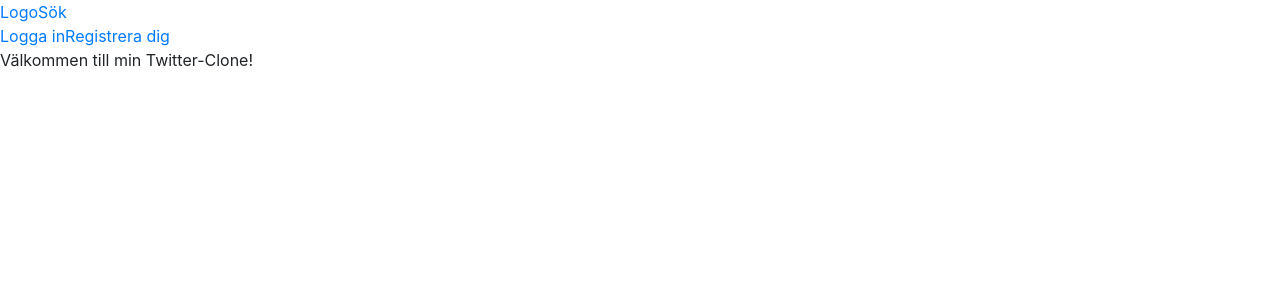
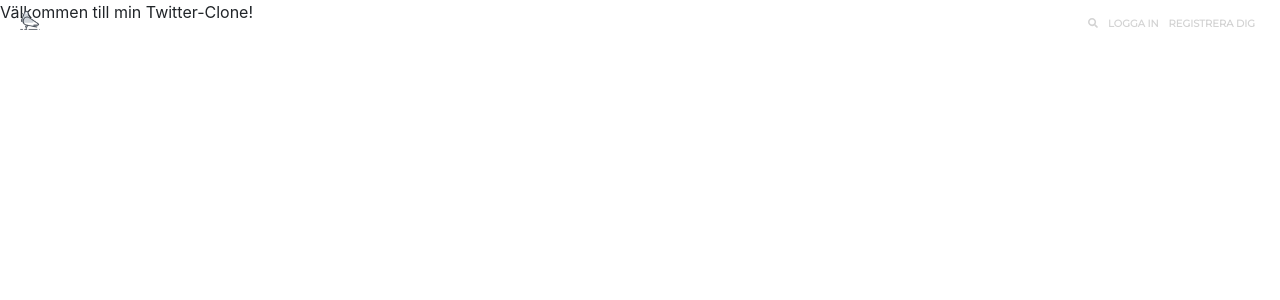
Before and after one commit to astridsinabian/u11-fullstack-astridsinabian, a React (Create React App) app in the folder client/: page / in a window 1280 px wide. Shown: the top 300 px of the page. Built offline with nearby package versions, Linux system fonts and the light colour scheme.

Commit message:
Navbar styling

```diff
--- a/client/src/App.css
+++ b/client/src/App.css
@@ -21,3 +21,7 @@
     font-size: 14px;
     background-color: transparent;
 }
+
+.dropdown button::after {
+    margin: 0;
+}
--- a/client/src/components/NavBar.jsx
+++ b/client/src/components/NavBar.jsx
@@ -2,6 +2,64 @@ import React, { Component } from "react";
 import { Link } from "react-router-dom";
 import AuthService from "./AuthService";
 import { withRouter } from "react-router-dom";
+import iconPigeon from '../assets/icons8-pigeon.png';
+import styled from 'styled-components';
+import { FontAwesomeIcon } from '@fortawesome/react-fontawesome';
+
+const StyledNav = styled.nav`
+  @import url('https://fonts.googleapis.com/css?family=Montserrat&display=swap');
+
+  display: flex;
+  justify-content: space-between;
+  position: fixed;
+  top: 0;
+  width: 100%;
+  overflow: hidden;
+
+  font-family: 'Montserrat', sans-serif;
+`;
+
+const StyledImg = styled.img`
+  padding: 10px 0px 10px 20px;
+`;
+
+const OtherLinks = styled.span`
+  display: flex;
+  padding: 10px;
+`;
+
+const StyledNavLink = styled(Link)`
+  padding: 5px;
+  color: lightgray;
+  font-weight: bold;
+  text-transform: uppercase;
+  font-size: 10px;
+
+  &:hover {
+    color: #fabd7c;
+    text-decoration: none;
+  }
+`;
+
+const StyledSpan = styled.span`
+  padding-right: 10px;
+`;
+
+const LogoutButton = styled.button`
+  background: none;
+  margin: 0;
+  padding: 0 5px;
+  border: 0;
+
+  color: lightgray;
+  font-weight: bold;
+  font-size: 13px;
+
+  &:hover {
+    color: #fabd7c;
+    text-decoration: none;
+  }
+`;
 
 class NavBar extends Component {
   constructor(props) {
@@ -25,34 +83,40 @@ class NavBar extends Component {
       localStorage.getItem("admin") === "true"
     ) {
       links = (
-        <div>
-          <Link to="/profile">Min sida</Link>
-          <Link to="/admin">Dashboard</Link>
-          <button onClick={this.handleLogout}>Logga ut</button>
-        </div>
+        <span>
+          <StyledNavLink to="/profile">Min sida</StyledNavLink>
+          <StyledNavLink to="/admin">Dashboard</StyledNavLink>
+          <LogoutButton onClick={this.handleLogout}><FontAwesomeIcon icon='sign-out-alt' /></LogoutButton>
+        </span>
       );
     } else if (this.Auth.getToken() !== null) {
       links = (
-        <div>
-          <Link to="/profile">Min sida</Link>
-          <button onClick={this.handleLogout}>Logga ut</button>
-        </div>
+        <span>
+          <StyledNavLink to="/profile">Min sida</StyledNavLink>
+          <LogoutButton onClick={this.handleLogout}><FontAwesomeIcon icon='sign-out-alt' /></LogoutButton>
+        </span>
       );
     } else {
       links = (
-        <div>
-          <Link to="/login">Logga in</Link>
-          <Link to="/register">Registrera dig</Link>
-        </div>
+        <StyledSpan>
+          <StyledNavLink to="/login">Logga in</StyledNavLink>
+          <StyledNavLink to="/register">Registrera dig</StyledNavLink>
+        </StyledSpan>
       );
     }
 
     return (
-      <div>
-        <Link to="/">Logo</Link>
-        <Link to="/user">Sök</Link>
-        {links}
-      </div>
+      <StyledNav>
+        <Link to="/">
+          <StyledImg src={iconPigeon} width="40px" height="40px" alt="Logo"/>
+        </Link>
+        <OtherLinks>
+          <span>
+            <StyledNavLink to="/user"><FontAwesomeIcon icon='search' /></StyledNavLink>
+          </span>
+          {links}
+        </OtherLinks>
+      </StyledNav>
     );
   }
 }
--- a/client/src/index.js
+++ b/client/src/index.js
@@ -5,9 +5,15 @@ import './App.css';
 import * as serviceWorker from './serviceWorker';
 import 'bootstrap/dist/css/bootstrap.min.css';
 import { library } from '@fortawesome/fontawesome-svg-core';
-import { faUser, faLock, faExclamationCircle } from '@fortawesome/free-solid-svg-icons';
+import {
+    faUser,
+    faLock,
+    faExclamationCircle,
+    faSearch,
+    faSignOutAlt
+} from '@fortawesome/free-solid-svg-icons';
 
-library.add(faUser, faLock, faExclamationCircle)
+library.add(faUser, faLock, faExclamationCircle, faSearch, faSignOutAlt)
 
 ReactDOM.render(<App />, document.getElementById('root'));
 
```
Also changed, not shown: client/src/assets/icons8-pigeon.png (added).
